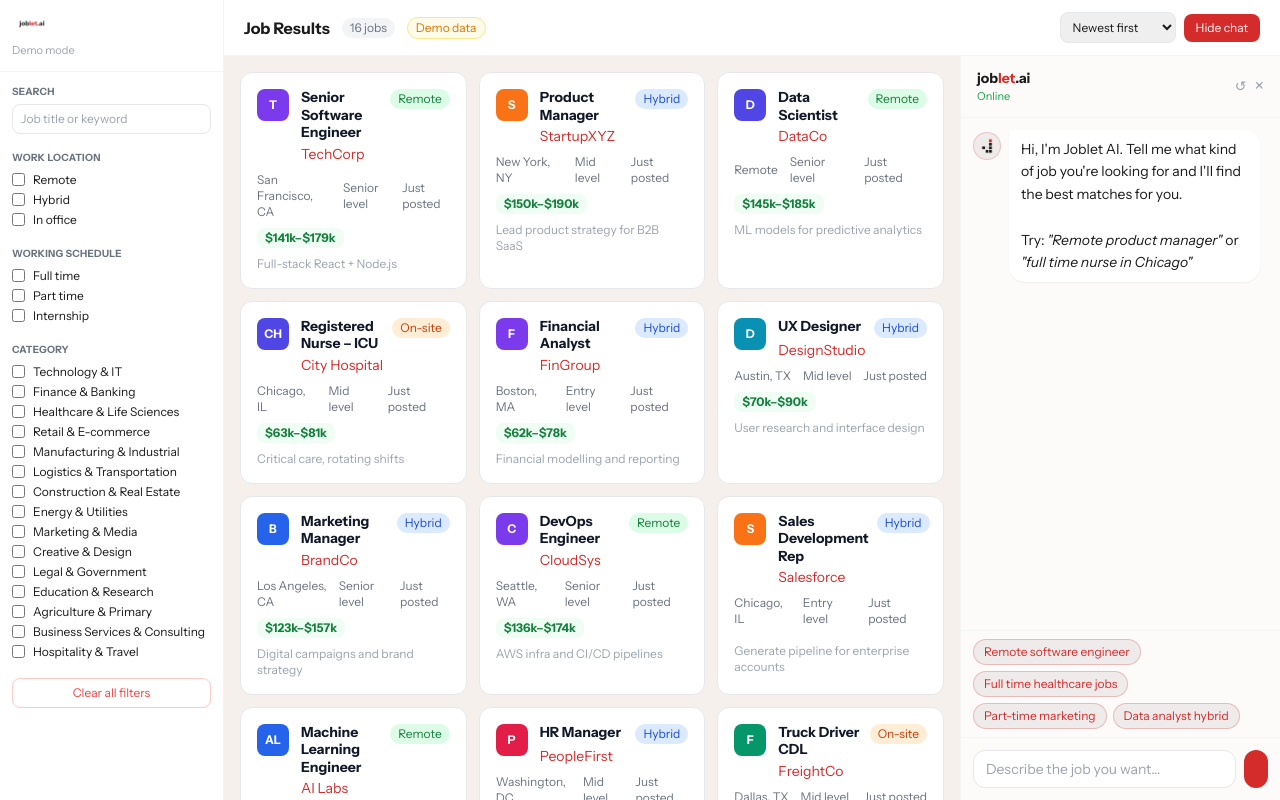
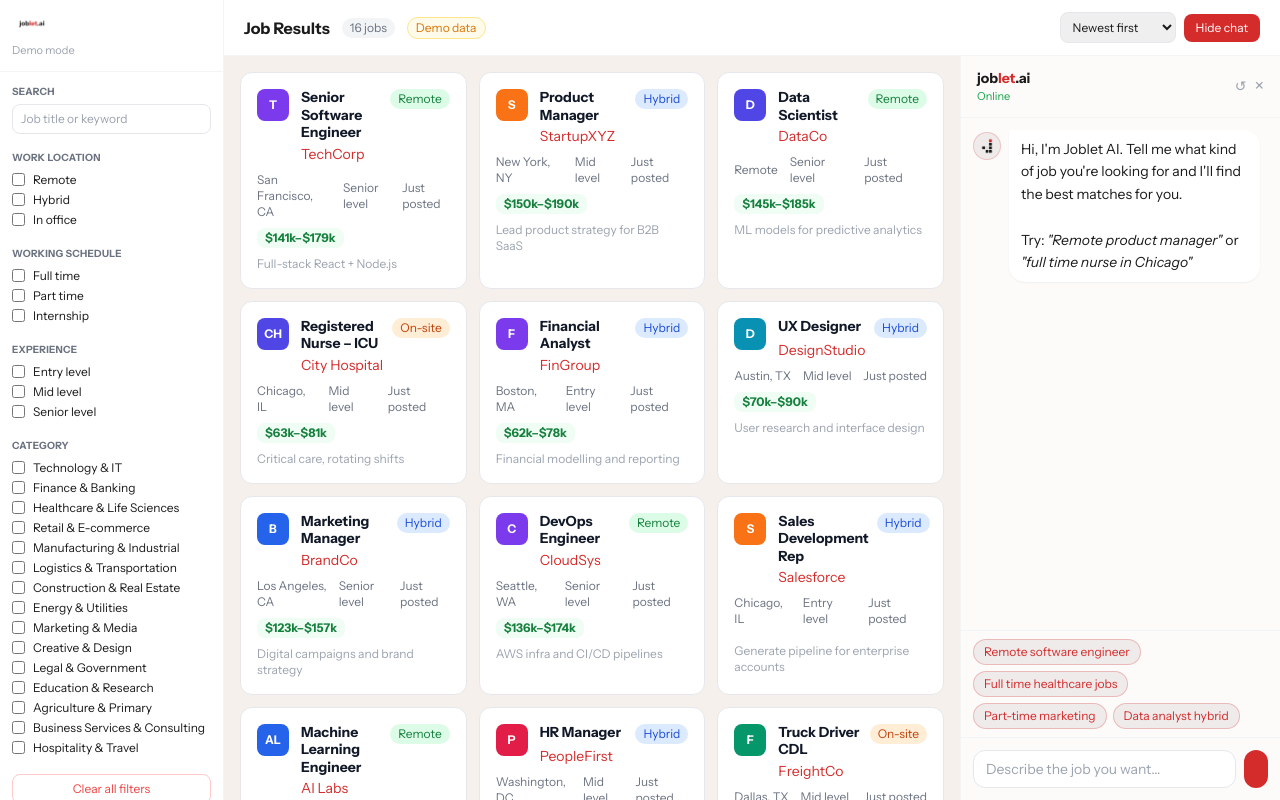
Before and after one commit to nidhisarda-boop/jobgpt2, a Next.js app: page / in a window 1280 px wide. Built offline with nearby package versions, Linux system fonts and the light colour scheme; no server answers.

Commit message:
v3: add Experience filter to sidebar (Entry/Mid/Senior level)

```diff
--- a/pages/index.jsx
+++ b/pages/index.jsx
@@ -254,7 +254,7 @@
 
   // Sidebar filters (v3: keyword, work location, working schedule, category)
   const [filters, setFilters] = useState({
-    keyword: "", category: "", employmentType: "", schedule: "",
+    keyword: "", category: "", employmentType: "", schedule: "", experience: "",
   });
   const [sortBy,         setSortBy]         = useState("newest");
   const [activeRoleType, setActiveRoleType] = useState(null); // used internally by NLP
@@ -342,6 +342,7 @@
       category:       parsed.categoryExplicit ? (parsed.category || prev.category) : prev.category,
       employmentType: normaliseEmploymentType(parsed.employmentType || p.type || prev.employmentType),
       schedule:       parsed.workSchedule   || prev.schedule,
+      experience:     parsed.experience     || p.experience || prev.experience,
     }));
     if (parsed.roleType && parsed.keyword) {
       const rt = ROLE_TYPES.find(r => r.label === parsed.roleType);
@@ -445,7 +446,7 @@
 
     //  Action commands
     if (/\b(clear|reset)\s+(all\s+)?(filters?|search|everything|preferences?|memory|history)\b/i.test(tl) || /^start\s+over$/i.test(tl) || /\b(forget\s+(what\s+you\s+know|everything)|clear\s+my\s+preferences?)\b/i.test(tl)) {
-      setFilters({ keyword:"", category:"", employmentType:"", schedule:"" });
+      setFilters({ keyword:"", category:"", employmentType:"", schedule:"", experience:"" });
       setActiveRoleType(null);
       profileRef.current = { role:null, location:null, type:null, schedule:null, experience:null, category:null, roleType:null, searchCount:0, pendingQuestion:null, salaryAsked:false, previousRole:null };
       setProfileSnap(null);
@@ -480,7 +481,7 @@
       return;
     }
     if (/^(broaden\s+search|broaden\s+results?|widen\s+search)$/i.test(tl) || /^show\s+more$/i.test(tl)) {
-      setFilters(prev => ({ ...prev, employmentType:"", schedule:"", category:"" }));
+      setFilters(prev => ({ ...prev, employmentType:"", schedule:"", category:"", experience:"" }));
       profileRef.current = { ...profileRef.current, type:null, schedule:null, category:null };
       addBotMsg(`Broadened the search — showing all **${profile.role || "matching"}** jobs across all work arrangements and categories.`);
       setQuickReplies(["Remote only", "Full time", "Clear all filters"]);
@@ -937,6 +938,22 @@
               ))}
             </div>
 
+            {/* Experience */}
+            <div>
+              <label className="block font-semibold text-gray-500 uppercase tracking-wide text-[10px] mb-1">Experience</label>
+              {["Entry level", "Mid level", "Senior level"].map(e => (
+                <label key={e} className="flex items-center gap-2 py-0.5 cursor-pointer">
+                  <input
+                    type="checkbox"
+                    checked={filters.experience === e}
+                    onChange={() => setFilters(p => ({ ...p, experience: p.experience === e ? "" : e }))}
+                    className="accent-[#D42B2B]"
+                  />
+                  {e}
+                </label>
+              ))}
+            </div>
+
             {/* Category */}
             <div>
               <label className="block font-semibold text-gray-500 uppercase tracking-wide text-[10px] mb-1">Category</label>
@@ -956,7 +973,7 @@
             {/* Clear */}
             <button
               onClick={() => {
-                setFilters({ keyword:"", category:"", employmentType:"", schedule:"" });
+                setFilters({ keyword:"", category:"", employmentType:"", schedule:"", experience:"" });
                 setActiveRoleType(null);
               }}
               className="w-full text-xs text-red-500 border border-red-200 rounded-lg py-1.5 hover:bg-red-50 transition"
@@ -1101,7 +1118,7 @@
                       onClick={() => {
                         setMessages([{ role: "bot", text: "Hi, I'm Joblet AI. Tell me what kind of job you're looking for and I'll find the best matches for you.\n\nTry: *\"Remote product manager\"* or *\"full time nurse in Chicago\"*" }]);
                         setQuickReplies(["Remote software engineer", "Full time healthcare jobs", "Part-time marketing", "Data analyst hybrid"]);
-                        setFilters({ keyword:"", category:"", employmentType:"", schedule:"" });
+                        setFilters({ keyword:"", category:"", employmentType:"", schedule:"", experience:"" });
                         setActiveRoleType(null);
                         profileRef.current = { role:null, location:null, type:null, schedule:null, experience:null, category:null, roleType:null, searchCount:0, pendingQuestion:null, salaryAsked:false, previousRole:null };
                         setProfileSnap(null);
```
